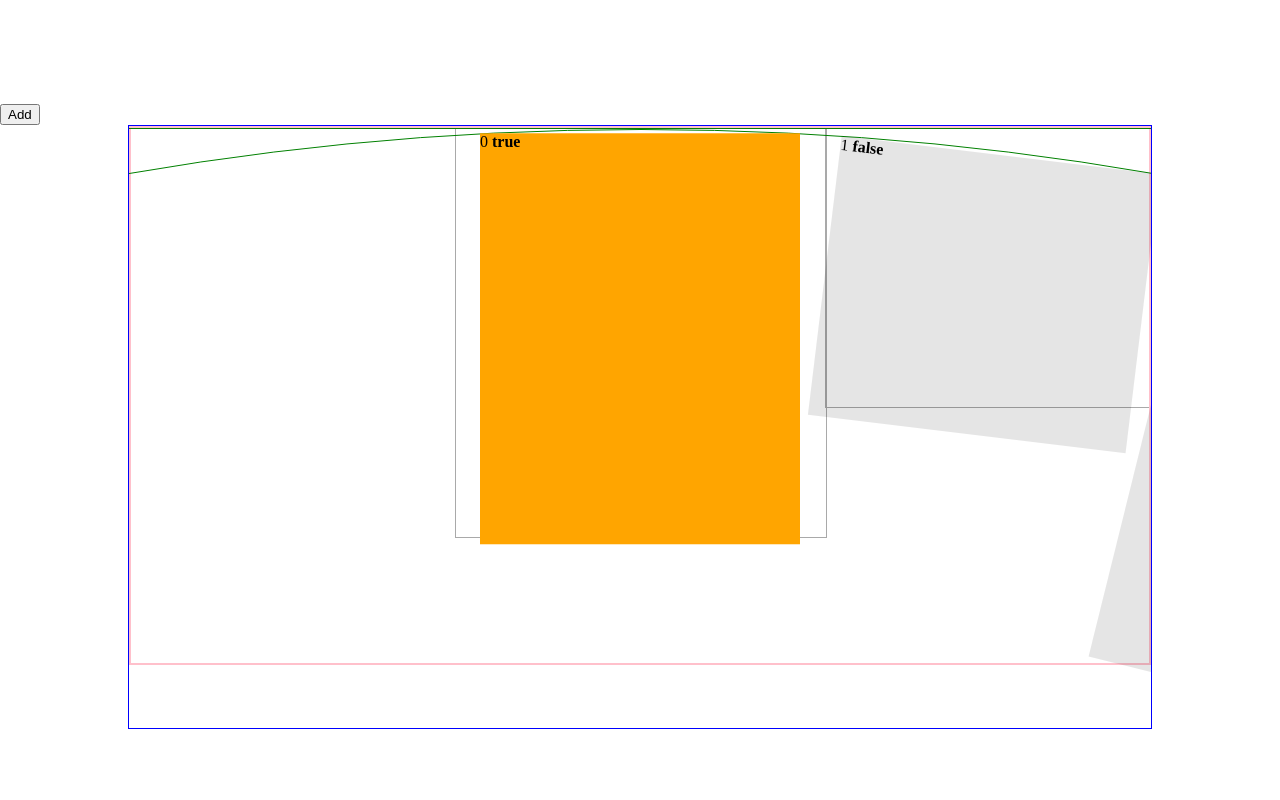
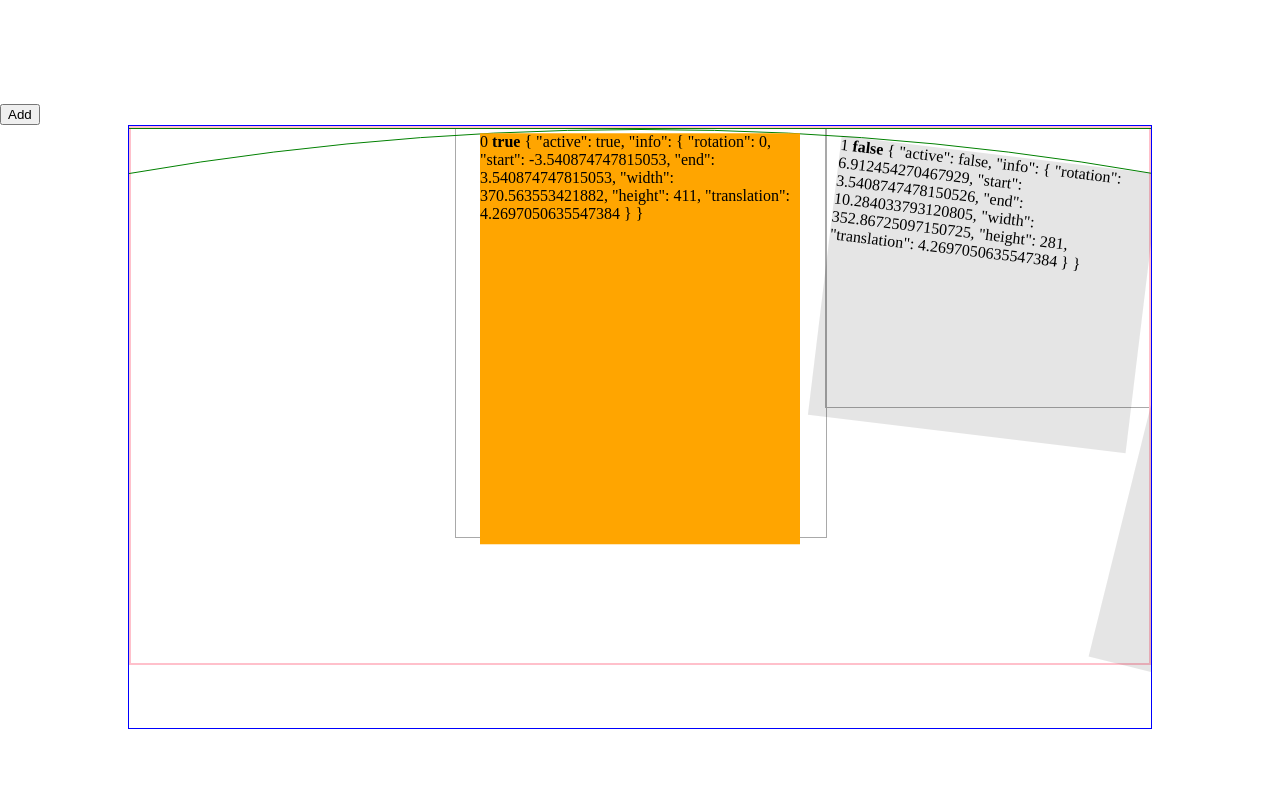
Before and after one commit to almero-digital-marketing/vue-overflow-carousel, a Vue app: page / in a window 1280 px wide. Shown: the part 3540-4340 px from the top of the page. Built offline with nearby package versions, Linux system fonts and the light colour scheme.

Commit message:
Added slot info

```diff
--- a/package.json
+++ b/package.json
@@ -1,6 +1,6 @@
 {
   "name": "vue-overflow-carousel",
-  "version": "5.6.2",
+  "version": "5.6.3",
   "scripts": {
     "dev": "vite --host",
     "build": "vite build",
--- a/src/App.vue
+++ b/src/App.vue
@@ -239,14 +239,14 @@
         width: segment.width + 'px',
         height: segment.height + 'px'
     }">
-        {{ index }} <strong>{{item.active}} {{item.progress}}</strong> {{ item.info }}
+        {{ index }} <strong>{{item.active}}</strong> {{ item }}
     </segment>
   </wheel>
   <br><br><br><br>
   <deck ref="carousel">
       <segment v-for="(segment, index) of segments" v-slot="item" :key="index">
           <div class="box">
-              {{ index }} <strong>{{item.active}} {{item.progress}}</strong> {{ item.info }}
+              {{ index }} <strong>{{item.active}}</strong> {{item}}
           </div>
       </segment>
   </deck>
--- a/src/components/Carousel.vue
+++ b/src/components/Carousel.vue
@@ -49,7 +49,7 @@
 	</div>
 </template>
 <script setup>
-import { ref, onMounted, onUnmounted, toRefs, watch, onBeforeUnmount, provide, computed, nextTick } from 'vue'
+import { ref, onMounted, toRefs, watch, onBeforeUnmount, provide, computed, nextTick } from 'vue'
 import debounce from 'debounce'
 import { waitForScrollEnd } from '../lib/scrolling'
 import { useFocusManager } from '../lib/focus-manager'
--- a/src/components/Deck.vue
+++ b/src/components/Deck.vue
@@ -77,8 +77,13 @@ function onProgress(progress) {
             cardProggress = 1
         }
 
+        info.value[index].outProgress = cardProggress
         inOutAnimations[index]['--progress-card-out'] = cardProggress
+        if (index == 0) {
+            info.value[index].inProgress = 1
+        }
         if (index < segments.length - 1) {
+            info.value[index + 1].inProgress = cardProggress
             inOutAnimations[index + 1] = {
                 overwrite: true,
                 '--progress-card-in': cardProggress
--- a/src/components/Segment.vue
+++ b/src/components/Segment.vue
@@ -1,18 +1,31 @@
 <template>
-    <div class="segment" ref="component" :class="{ active }">
-        <slot :active="active"></slot>
+    <div class="segment" ref="component" :class="{
+        active,
+        'segment-in': segmentInfo.inProgress > 0,
+        'segment-out': segmentInfo.outProgress > 0,
+    }">
+        <slot :active="active" :info="segmentInfo"></slot>
     </div>
 </template>
 <script setup>
-import { inject, onMounted, ref, watch } from 'vue'
+import { inject, onMounted, ref, watch, computed } from 'vue'
 
 const activeIndex = inject('active')
 const component = ref(null)
 const active = ref(false)
+const info = inject("info")
+
+const index = computed(() => {
+    if (component.value) {
+        const index = [...component.value.parentNode.getElementsByClassName('segment')].indexOf(component.value)
+        return index
+    }
+})
+
+const segmentInfo = computed(() => info.value[index.value] || {})
 
 function toggleActive() {
-    const index = [...component.value.parentNode.getElementsByClassName('segment')].indexOf(component.value)
-    active.value = index == activeIndex.value
+    active.value = index.value == activeIndex.value
 }
 
 watch(activeIndex, toggleActive)
```
